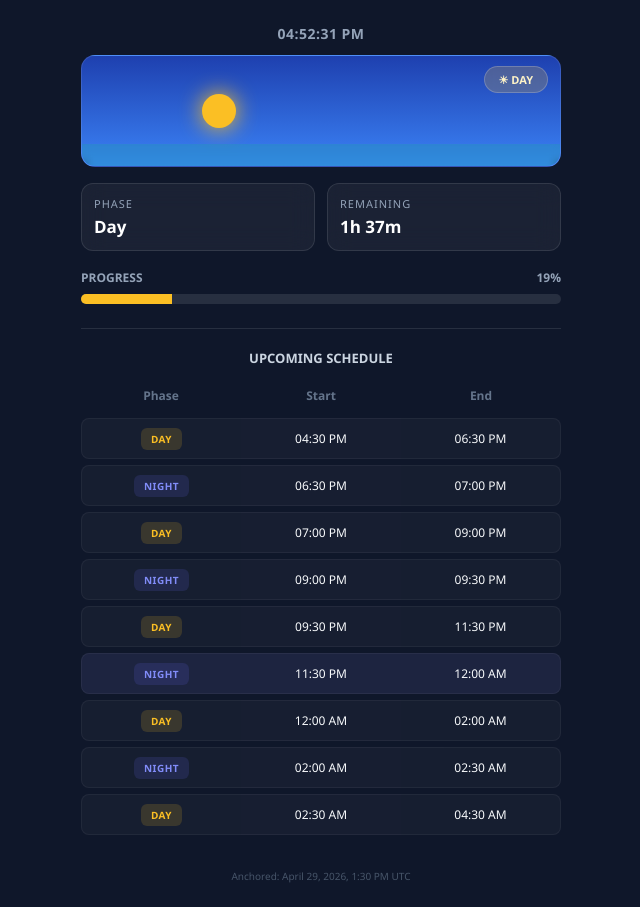
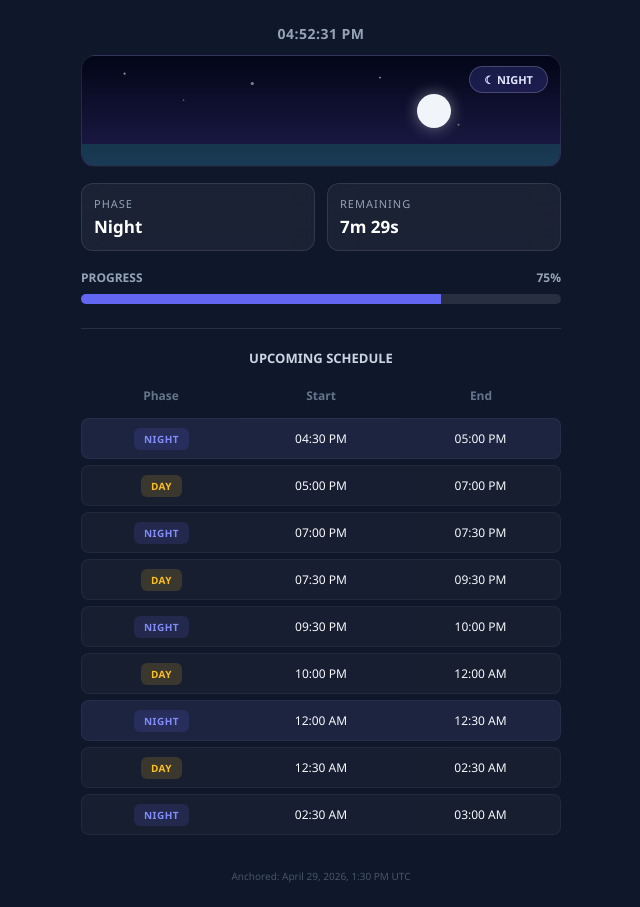
Before and after one commit to hydrofuture/tracker2, a plain HTML site: page index.html in a window 1280 px wide. Shown: the whole page, without its empty margins (319-959 px from the left). Drawn offline with Linux system fonts and the light colour scheme.

Commit message:
Update index.html

```diff
--- a/index.html
+++ b/index.html
@@ -183,7 +183,7 @@
   const dayMs   = 2 * 60 * 60 * 1000;
 
   // Globally synchronized anchor point (ISO 8601 UTC string format)
-  const ANCHOR_DATE = new Date("2026-04-29T13:30:00Z");
+  const ANCHOR_DATE = new Date("2026-04-29T14:00:00Z");
 
   function getSegments(count = 12) {
     const now = new Date();
```
